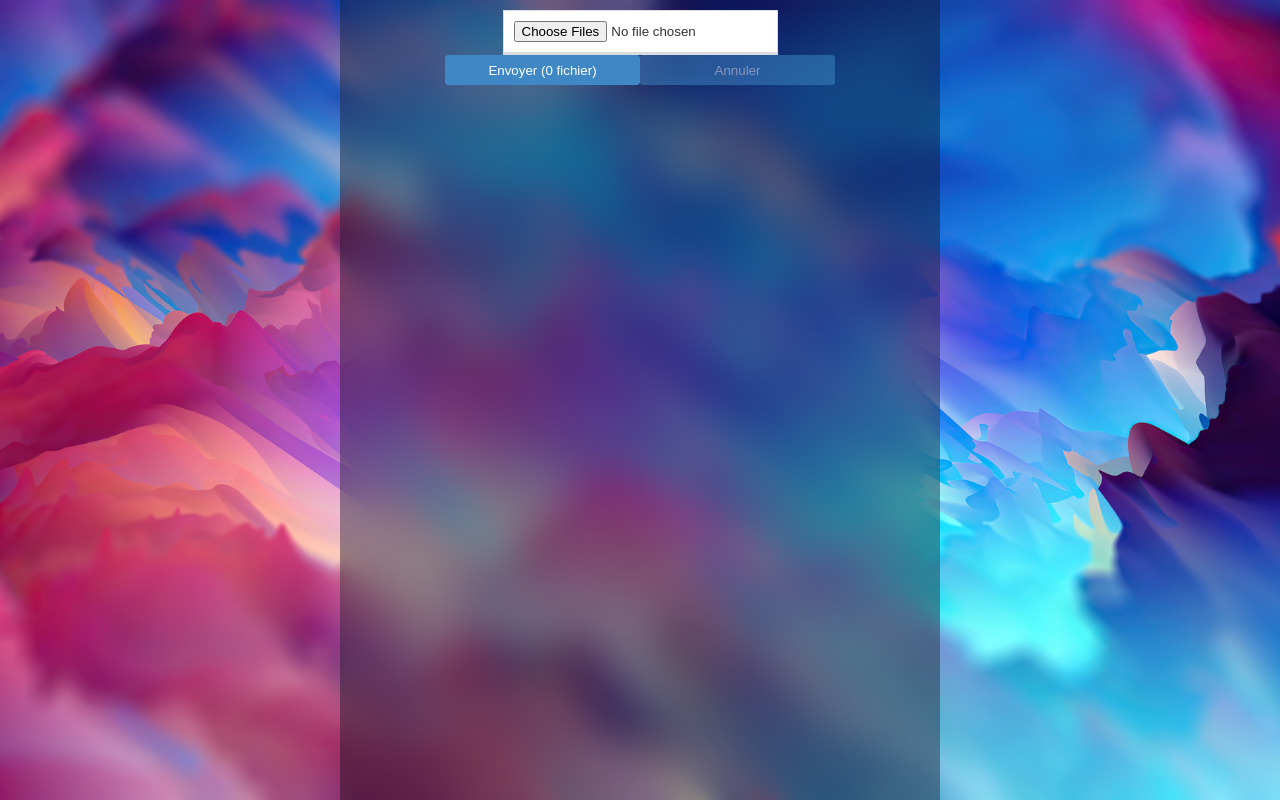
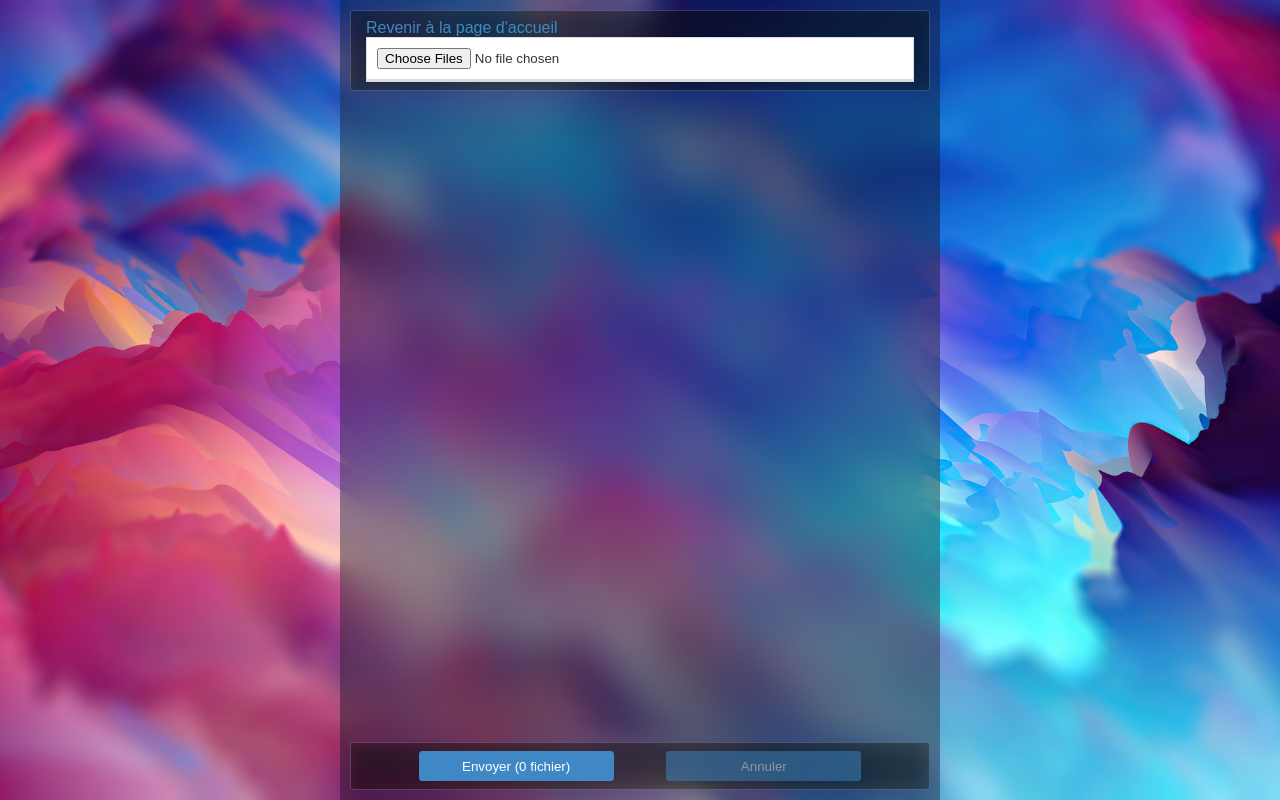
Before and after one commit to Sonny93/next-uploader, a Next.js app: page /upload in a window 1280 px wide. Built offline with nearby package versions, Linux system fonts and the light colour scheme.

Commit message:
modif style page upload

```diff
--- a/package.json
+++ b/package.json
@@ -24,7 +24,6 @@
     "react-dom": "17.0.2",
     "react-icons": "^4.2.0",
     "react-modal": "^3.14.3",
-    "react-paginate": "^7.1.3",
     "react-player": "^2.9.0",
     "sass": "^1.42.1",
     "sharp": "^0.29.1",
--- a/pages/_app.js
+++ b/pages/_app.js
@@ -5,6 +5,7 @@ import '../styles/globals.scss';
 import '../styles/header.scss';
 import '../styles/filelist.scss';
 import '../styles/file.scss';
+import '../styles/upload.scss';
 
 function MyApp({ Component, pageProps }) {
 	return (
--- a/pages/file/[fid].js
+++ b/pages/file/[fid].js
@@ -40,7 +40,7 @@ export default function File({ fid, file, error }) {
     function Navbar() {
         return <div className='navbar' style={{ justifyContent: 'center' }}>
             <Link href='/'>
-                <a className='home-link'>revenir à la page d'accueil</a>
+                <a className='home-link'>Revenir à la page d'accueil</a>
             </Link>
         </div>
     }
--- a/pages/upload.js
+++ b/pages/upload.js
@@ -1,11 +1,13 @@
+import { useRef, useState } from 'react';
+import Link from 'next/link';
+
 import axios from 'axios';
 import toastr from 'toastr';
 import { LineProgressBar } from '@frogress/line';
 
 import { calculSize } from '../utils';
-import { useRef, useState } from 'react';
 
-export default function upload() {
+export default function Upload() {
     const refInput = useRef();
     const [files, setFiles] = useState([]);
 
@@ -19,38 +21,38 @@ export default function upload() {
     }
 
     return (<>
-        <div className='App'>
+        <div className='App upload'>
+            <div className='input-container'>
+                <Link href='/'>
+                    <a className='home-link'>Revenir à la page d'accueil</a>
+                </Link>
                 <input
                     type='file'
                     id='file-upload'
                     onChange={handleFiles}
                     multiple={true}
                     ref={refInput} />
-            <div className='upload-list'>
-                <ul>
+            </div>
+            <ul className='upload-list'>
             {files ? files.map((file, key) => {
-                    console.log(file);
                 const { name, size, progress } = file;
                 const percent = progress ? ((progress?.loaded / progress?.total) * 100).toFixed(2) : 0;
 
                 return (
-                        <li className='file-upload' key={key} style={{ width: '100%', marginBottom: '10px' }}>
+                    <li className='file-upload' key={key}>
                         <div className='name'>
                             {name}
                         </div>
                         <div className='progression'>
-                                <span style={{ display: 'flex' }}>
                             <LineProgressBar
                                 progressColor={percent < 100 ? 'linear-gradient(to right, #78abe9, #74dad8, #ec7cac)' : 'green'}
-                                        style={{ position: 'relative' }}
                                 percent={percent}
-                                        rounded={5}
+                                rounded={2}
                                 height={25}
+                                className='progression-bar'
                             />
-                                    <span style={{ wordBreak: 'normal' }}>{percent}%</span>
-                                </span>
                             <div>
-                                    {calculSize(progress?.loaded || 0)} sur {calculSize(progress?.total || size)}
+                                <span style={{ color: '#3f88c5' }}>{calculSize(progress?.loaded || 0)}</span> sur <span style={{ color: '#3f88c5' }}>{calculSize(progress?.total || size)}</span> ({percent}%)
                             </div>
                         </div>
                         <div className='controls'>
@@ -60,6 +62,7 @@ export default function upload() {
                 )
             }) : 'erreur'}
             </ul>
+            <div className='controls'>
                 <button onClick={() => UploadFiles(files, setFiles)}>
                     Envoyer ({files.length} fichier{files.length > 1 ? 's' : ''})
                 </button>
@@ -99,7 +102,7 @@ async function UploadFiles(files, setFiles) {
         }
 
         setFiles([]);
-        toastr.success(`${filesUploaded.length} fichier(s) uploadés`);
+        toastr.success(`${files.length} fichier(s) uploadés`);
     } catch (error) {
         setFiles([]);
         if (error.response) {
--- a/styles/globals.scss
+++ b/styles/globals.scss
@@ -144,11 +144,12 @@ input {
 	}
 }
 
-@media (max-width: 1024px) {
+@media (max-width: 600px) {
 	.App {
 		width: 100%;
-	}
-	.App .filelist {
-		width: 100%;
+
+		& .filelist {
+			width: 100%;
+		}
 	}
 }
--- /dev/null
+++ b/styles/upload.scss
@@ -0,0 +1,61 @@
+.upload {
+    & .input-container {
+        width: 100%;
+        margin-bottom: 10px;
+        color: #fff;
+        background: rgba(0, 0, 0, 0.25);
+        box-shadow: 0 8px 32px 0 rgba(31, 38, 135, 0.37);
+        backdrop-filter: blur(10px);
+        border-radius: 3px;
+        border: 1px solid rgba(255, 255, 255, 0.18);
+        padding: 8px 15px;
+
+        & input {
+            width: 100%;
+        }
+    }
+
+    & .upload-list {
+        width: 100%;
+        flex: 1;
+        overflow: auto;
+
+        & .file-upload {
+            width: 100%;
+            margin-bottom: 10px;
+            border-radius: 3px;
+            color: #fff;
+            background: rgba(255, 255, 255, 0.1);
+            /* box-shadow: 0 8px 32px 0 rgba(31, 38, 135, 0.37); */
+            backdrop-filter: blur(25px);
+            border: 1px solid rgba(255, 255, 255, 0.25);
+            padding: 10px;
+
+            & .name, & .progression {
+                margin-bottom: 10px;
+            }
+
+            & .progression .progression-bar {
+                margin-bottom: 5px;
+            }
+
+            & .progression .progression-bar .progress {
+                transition: .15s;
+            }
+        }
+    }
+
+    & .controls {
+        width: 100%;
+        color: #fff;
+        background: rgba(0, 0, 0, 0.25);
+        box-shadow: 0 8px 32px 0 rgba(31, 38, 135, 0.37);
+        backdrop-filter: blur(10px);
+        border-radius: 3px;
+        border: 1px solid rgba(255, 255, 255, 0.18);
+        padding: 8px 15px;
+        display: flex;
+        align-items: center;
+        justify-content: space-evenly;
+    }
+}
```
Also changed, not shown: 2 other files (tests, documents, lock files or other folders). Lines whose indentation alone changed are shown as unchanged.
